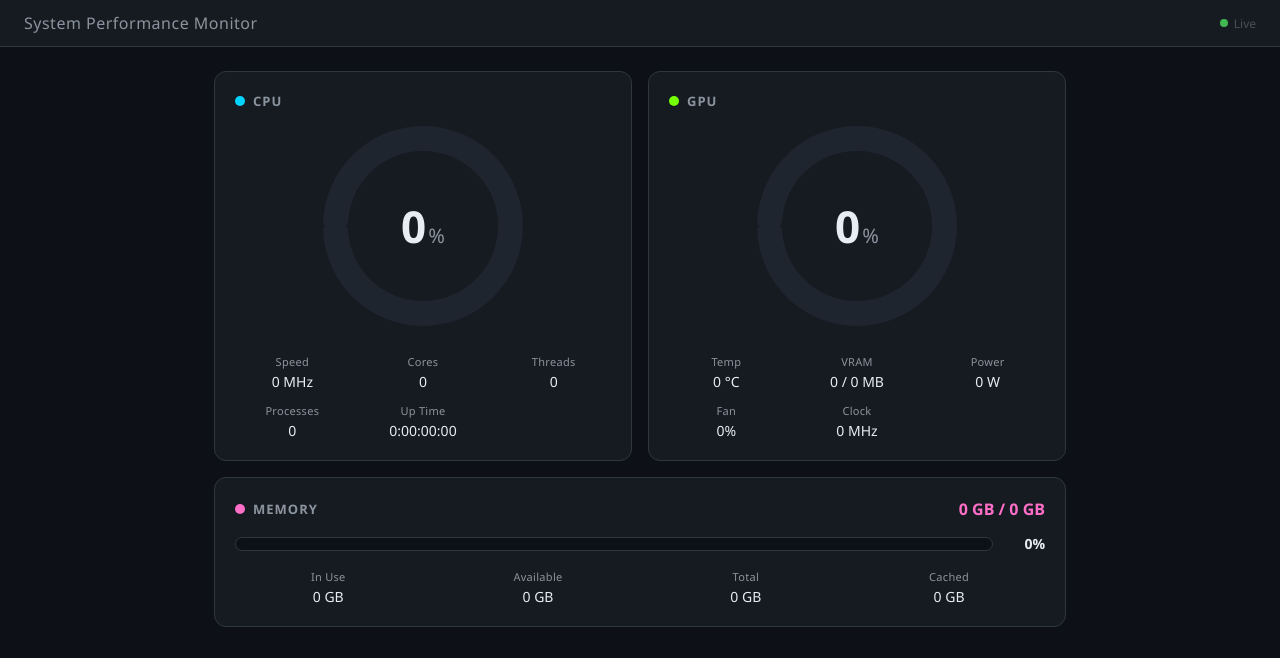
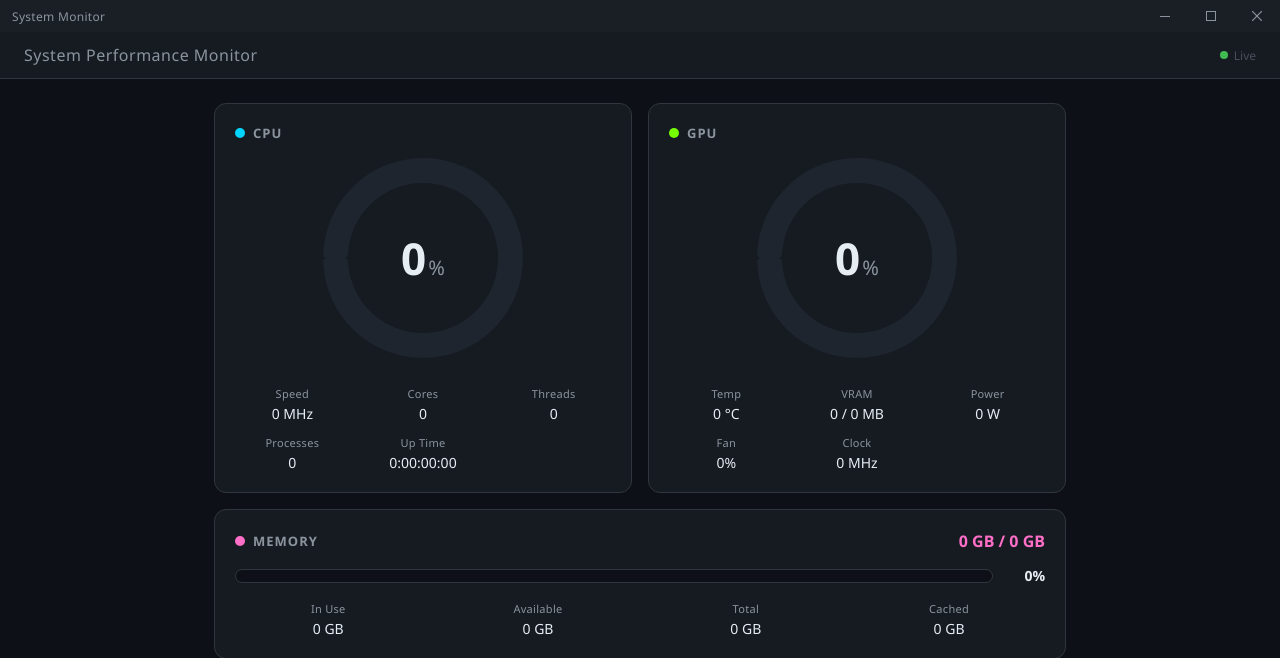
Before and after one commit to Nxtelligent/system-monitor, a Python web app: template templates/index.html in a window 1280 px wide. Shown: the top 658 px of the page. Run offline with Jinja, Linux system fonts and the light colour scheme; the template is opened without the code that fills it, so the values that code supplies are empty.

Commit message:
Fix UI lag and add custom HTML title bar
Move blocking metric collection to ThreadPoolExecutor to prevent
asyncio event loop freezes. Add custom HTML title bar with draggable
area, minimize/maximize/close controls since webview2 renders content
over the native Windows title bar.

Co-Authored-By: Claude Opus 4.6 <noreply@anthropic.com>

```diff
--- a/static/css/style.css
+++ b/static/css/style.css
@@ -23,6 +23,69 @@ body {
     color: var(--text-primary);
     min-height: 100vh;
     overflow-x: hidden;
+}
+
+/* Custom Title Bar */
+.titlebar {
+    display: flex;
+    align-items: center;
+    height: 32px;
+    background: #1a1f26;
+    user-select: none;
+    -webkit-app-region: drag;
+}
+
+.titlebar-drag {
+    flex: 1;
+    display: flex;
+    align-items: center;
+    height: 100%;
+    padding-left: 12px;
+    cursor: default;
+}
+
+.titlebar-title {
+    font-size: 12px;
+    font-weight: 400;
+    color: var(--text-secondary);
+    letter-spacing: 0.3px;
+}
+
+.titlebar-controls {
+    display: flex;
+    height: 100%;
+    -webkit-app-region: no-drag;
+}
+
+.titlebar-btn {
+    width: 46px;
+    height: 100%;
+    display: flex;
+    align-items: center;
+    justify-content: center;
+    background: none;
+    border: none;
+    color: var(--text-secondary);
+    cursor: pointer;
+    transition: background 0.1s;
+}
+
+.titlebar-btn:hover {
+    background: rgba(255, 255, 255, 0.08);
+    color: var(--text-primary);
+}
+
+.titlebar-btn:active {
+    background: rgba(255, 255, 255, 0.04);
+}
+
+.titlebar-btn-close:hover {
+    background: #c42b1c;
+    color: #fff;
+}
+
+.titlebar-btn-close:active {
+    background: #b22a1c;
 }
 
 /* Header */
--- a/templates/index.html
+++ b/templates/index.html
@@ -10,6 +10,24 @@
 </head>
 
 <body>
+    <!-- Custom title bar (webview2 renders over native title bar) -->
+    <div class="titlebar" id="titlebar">
+        <div class="titlebar-drag" id="titlebar-drag">
+            <span class="titlebar-title">System Monitor</span>
+        </div>
+        <div class="titlebar-controls">
+            <button class="titlebar-btn" id="btn-minimize" aria-label="Minimize">
+                <svg width="10" height="1" viewBox="0 0 10 1"><rect width="10" height="1" fill="currentColor"/></svg>
+            </button>
+            <button class="titlebar-btn" id="btn-maximize" aria-label="Maximize">
+                <svg width="10" height="10" viewBox="0 0 10 10"><rect x="0.5" y="0.5" width="9" height="9" fill="none" stroke="currentColor" stroke-width="1"/></svg>
+            </button>
+            <button class="titlebar-btn titlebar-btn-close" id="btn-close" aria-label="Close">
+                <svg width="10" height="10" viewBox="0 0 10 10"><line x1="0" y1="0" x2="10" y2="10" stroke="currentColor" stroke-width="1.2"/><line x1="10" y1="0" x2="0" y2="10" stroke="currentColor" stroke-width="1.2"/></svg>
+            </button>
+        </div>
+    </div>
+
     <header>
         <div class="header-left">
             <h1>System Performance Monitor</h1>
```
Also changed, not shown: app.py (+59 -10 lines), static/js/dashboard.js (+55 -0 lines).
